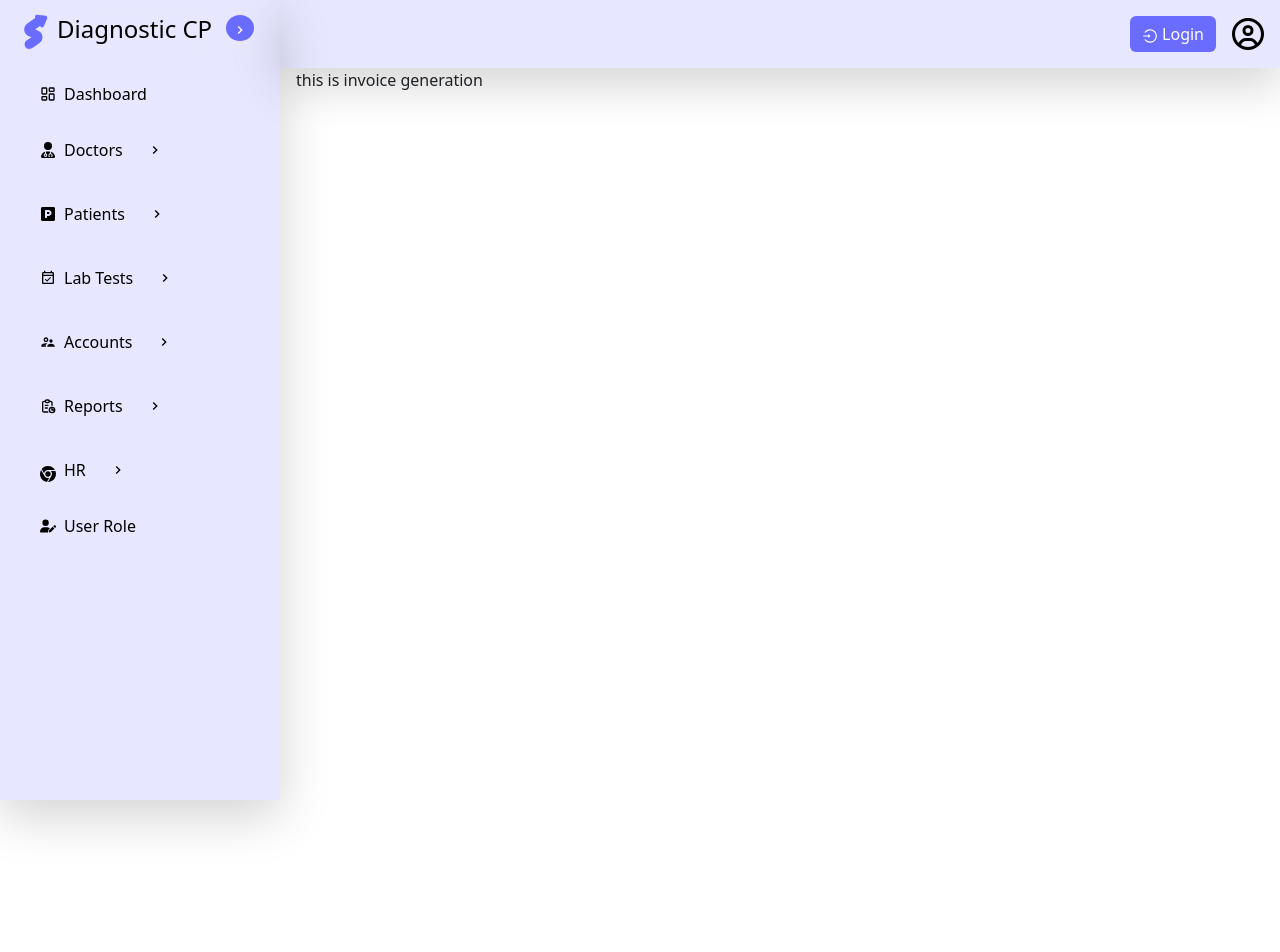
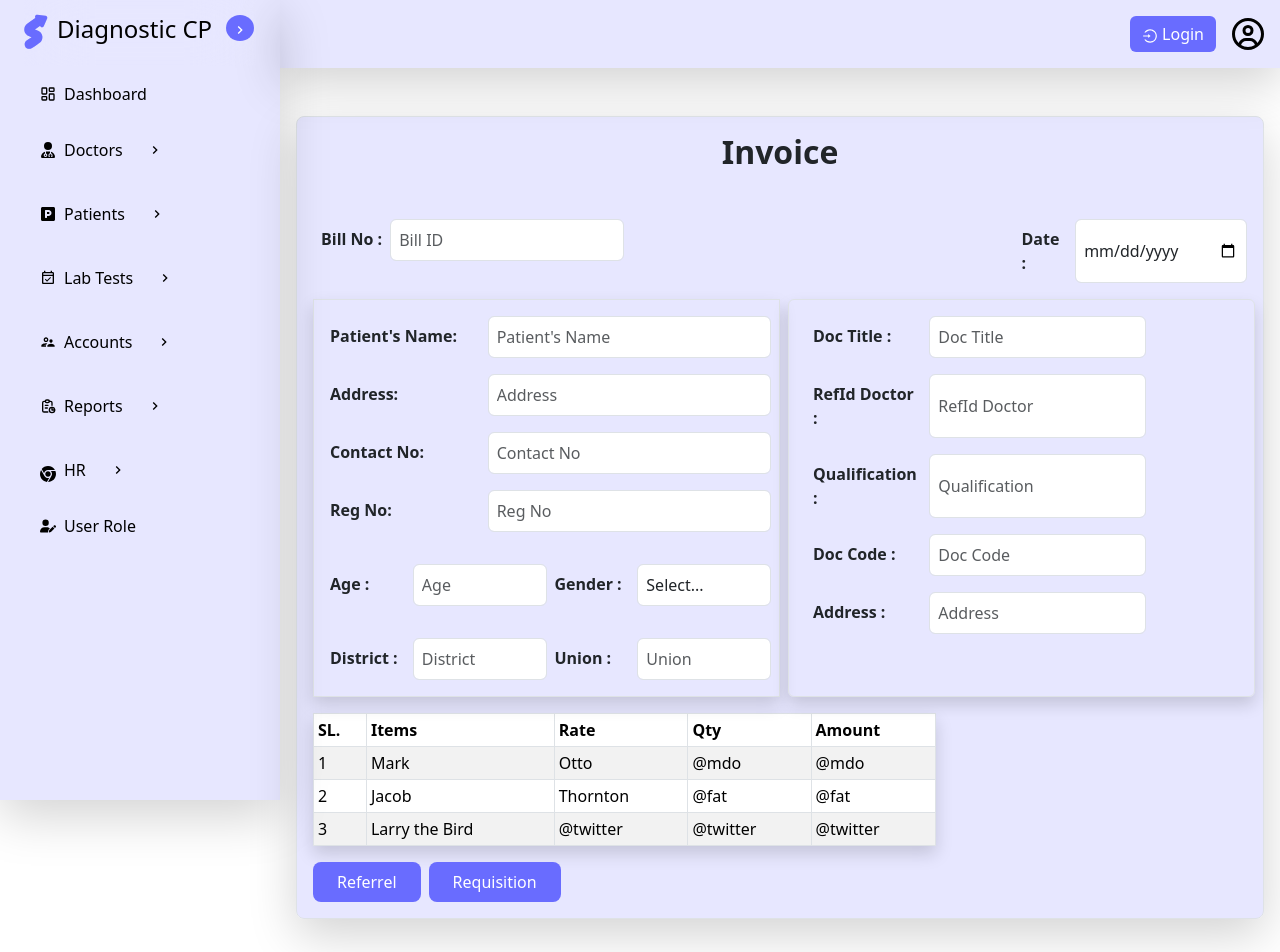
Before and after one commit to majbaulhoque/Hospital-Management-Systemstem, a React (Vite) app: page /lab-test/invoice-generation in a window 1280 px wide. Shown: the top 952 px of the page. Before the commit the page ends 800 px from the top, so only its background shows below. Built offline with nearby package versions, Linux system fonts and the light colour scheme.

Commit message:
create invoice section

```diff
--- a/src/Component/From/FormInput.jsx
+++ b/src/Component/From/FormInput.jsx
@@ -4,7 +4,7 @@
 import { Form } from 'react-bootstrap';
 import { useController } from 'react-hook-form';
 
-const FormInput = ({ name, control, label, type = 'text', placeholder, rules = {}, as = 'input', children, defaultValue='' }) => {
+const FormInput = ({ name, control, label, type = 'text', placeholder, rules = {}, as = 'input', children, defaultValue = '' }) => {
   const {
     field,
     fieldState: { error },
--- a/src/Pages/LabTest/InvoiceGeneration.jsx
+++ b/src/Pages/LabTest/InvoiceGeneration.jsx
@@ -1,9 +1,147 @@
-
+import Form from 'react-bootstrap/Form';
+import Table from 'react-bootstrap/Table';
 
 const InvoiceGeneration = () => {
     return (
-        <div>
-            this is invoice generation
+        <div className=''>
+            <div className="invoice-container border p-3 my-5 rounded-3 shadow-lg container">
+                <h2 className='text-center fw-bolder mb-5'>Invoice</h2>
+                <div className="row">
+                    <div className='d-flex justify-content-between'>
+                        <div className="col-12 col-md-6 col-lg-4">
+                            <Form.Group className="d-flex  mb-3" controlId="exampleForm.ControlInput1">
+                                <Form.Label className='fw-bold m-2'>Bill No : </Form.Label>
+                                <Form.Control type="number" placeholder="Bill ID" className='w-75 p-2' />
+                            </Form.Group>
+                        </div>
+                        <div className="col-12 col-md-6 col-lg-3">
+                            <Form.Group className="d-flex  mb-3" controlId="exampleForm.ControlInput1">
+                                <Form.Label className='fw-bold m-2'>Date : </Form.Label>
+                                <Form.Control type="date" className='w-75 p-2' />
+                            </Form.Group>
+                        </div>
+                    </div>
+                    <div className='d-flex gap-2'>
+                        <div className='border shadow col-12 col-md-6 px-2'>
+                            <Form.Group className="d-flex flex-column flex-md-row my-3" controlId="exampleForm.ControlInput1">
+                                <Form.Label className='fw-bold m-2 col-12 col-md-4'>Patient{`'`}s Name:</Form.Label>
+                                <Form.Control type="text" placeholder="Patient's Name" className='w-100 w-md-50 p-2' />
+                            </Form.Group>
+
+                            <Form.Group className="d-flex flex-column flex-md-row my-3" controlId="exampleForm.ControlInput1">
+                                <Form.Label className='fw-bold m-2 col-12 col-md-4'>Address:</Form.Label>
+                                <Form.Control type="text" placeholder="Address" className='w-100 w-md-50 p-2' />
+                            </Form.Group>
+
+                            <Form.Group className="d-flex flex-column flex-md-row my-3" controlId="exampleForm.ControlInput1">
+                                <Form.Label className='fw-bold m-2 col-12 col-md-4'>Contact No:</Form.Label>
+                                <Form.Control type="number" placeholder="Contact No" className='w-100 w-md-50 p-2' />
+                            </Form.Group>
+
+                            <Form.Group className="d-flex flex-column flex-md-row my-3" controlId="exampleForm.ControlInput1">
+                                <Form.Label className='fw-bold m-2 col-12 col-md-4'>Reg No:</Form.Label>
+                                <Form.Control type="number" placeholder="Reg No" className='w-100 w-md-50 p-2' />
+                            </Form.Group>
+
+                            <div className='d-flex flex-column flex-md-row'>
+                                <Form.Group className="d-flex flex-column flex-md-row my-3 col-md-6" controlId="exampleForm.ControlInput1">
+                                    <Form.Label className='fw-bold m-2 col-12 col-md-4'>Age :</Form.Label>
+                                    <Form.Control type="number" placeholder="Age" className='w-100 w-md-50 p-2' />
+                                </Form.Group>
+
+                                <Form.Group className="d-flex flex-column flex-md-row my-3 col-md-6" controlId="exampleForm.ControlInput1">
+                                    <Form.Label className='fw-bold m-2 col-12 col-md-4'>Gender :</Form.Label>
+                                    <select name="" id="" className="form-control w-100 w-md-50 p-2">
+                                        <option value="">Select...</option>
+                                        <option value="">Male</option>
+                                        <option value="">Female</option>
+                                    </select>
+                                </Form.Group>
+                            </div>
+                            <div className='d-flex flex-column flex-md-row'>
+                                <Form.Group className="d-flex flex-column flex-md-row my-3 col-md-6" controlId="exampleForm.ControlInput1">
+                                    <Form.Label className='fw-bold m-2 col-12 col-md-4'>District :</Form.Label>
+                                    <Form.Control type="text" placeholder="District" className='w-100 w-md-50 p-2' />
+                                </Form.Group>
+                                <Form.Group className="d-flex flex-column flex-md-row my-3 col-md-6" controlId="exampleForm.ControlInput1">
+                                    <Form.Label className='fw-bold m-2 col-12 col-md-4'>Union :</Form.Label>
+                                    <Form.Control type="text" placeholder="Union" className='w-100 w-md-50 p-2' />
+                                </Form.Group>
+
+                            </div>
+                        </div>
+
+                        <div className="col-12 col-md-6 col-lg-6 border rounded shadow p-3">
+                            <Form.Group className="d-flex " controlId="exampleForm.ControlInput1">
+                                <Form.Label className="fw-bold mb-2 m-2 col-3">Doc Title :</Form.Label>
+                                <Form.Control type="text" placeholder="Doc Title" className="w-50 p-2" />
+                            </Form.Group>
+                            <Form.Group className="d-flex  my-3" controlId="exampleForm.ControlInput2">
+                                <Form.Label className="fw-bold mb-2 m-2 col-3">RefId Doctor :</Form.Label>
+                                <Form.Control type="text" placeholder="RefId Doctor" className="w-50 p-2" />
+                            </Form.Group>
+                            <Form.Group className="d-flex  my-3" controlId="exampleForm.ControlInput3">
+                                <Form.Label className="fw-bold mb-2 m-2 col-3">Qualification :</Form.Label>
+                                <Form.Control type="text" placeholder="Qualification" className="w-50 p-2" />
+                            </Form.Group>
+                            <Form.Group className="d-flex  my-3" controlId="exampleForm.ControlInput4">
+                                <Form.Label className="fw-bold mb-2 m-2 col-3">Doc Code :</Form.Label>
+                                <Form.Control type="text" placeholder="Doc Code" className="w-50 p-2" />
+                            </Form.Group>
+                            <Form.Group className="d-flex  my-3" controlId="exampleForm.ControlInput5">
+                                <Form.Label className="fw-bold mb-2 m-2 col-3">Address :</Form.Label>
+                                <Form.Control type="text" placeholder="Address" className="w-50 p-2" />
+                            </Form.Group>
+                        </div>
+                    </div>
+
+
+                </div>
+                <div className=''>
+                    <div className='mt-3 shadow col-12 col-md-8 col-lg-8'>
+                        <Table striped bordered hover size="sm">
+                            <thead>
+                                <tr className='common-table'>
+                                    <th>SL.</th>
+                                    <th>Items</th>
+                                    <th>Rate</th>
+                                    <th>Qty</th>
+                                    <th>Amount</th>
+                                </tr>
+                            </thead>
+                            <tbody>
+                                <tr>
+                                    <td>1</td>
+                                    <td>Mark</td>
+                                    <td>Otto</td>
+                                    <td>@mdo</td>
+                                    <td>@mdo</td>
+                                </tr>
+                                <tr>
+                                    <td>2</td>
+                                    <td>Jacob</td>
+                                    <td>Thornton</td>
+                                    <td>@fat</td>
+                                    <td>@fat</td>
+                                </tr>
+                                <tr>
+                                    <td>3</td>
+                                    <td>Larry the Bird</td>
+                                    <td>@twitter</td>
+                                    <td>@twitter</td>
+                                    <td>@twitter</td>
+                                </tr>
+                            </tbody>
+                        </Table>
+                    </div>
+                    <div className='col-12 col-md-6 col-lg-6 d-flex justify-content-start'>
+                        <button className='custom-bg-main text-white border-0 px-4 py-2 rounded-3 me-2'>Referrel</button>
+                        <button className='custom-bg-main text-white border-0 px-4 py-2 rounded-3'>Requisition</button>
+                    </div>
+                </div>
+
+
+            </div>
         </div>
     );
 };
--- a/src/assets/styles/Doctor Management/DoctorManagementForm.css
+++ b/src/assets/styles/Doctor Management/DoctorManagementForm.css
@@ -79,3 +79,10 @@ input[type='number'] {
         right: 5px; /* Adjust icon position */
     }
 }
+
+
+/* Invoice Generation */
+
+.invoice-container{
+    background: #696cff29;
+}
```
